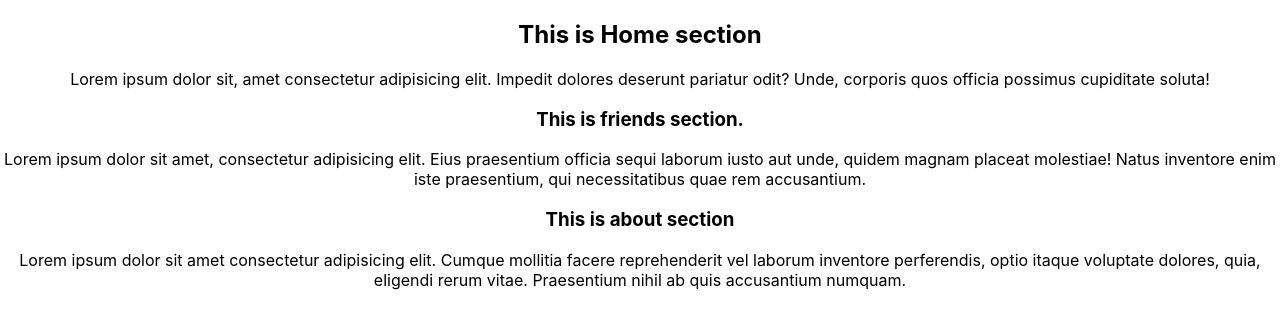
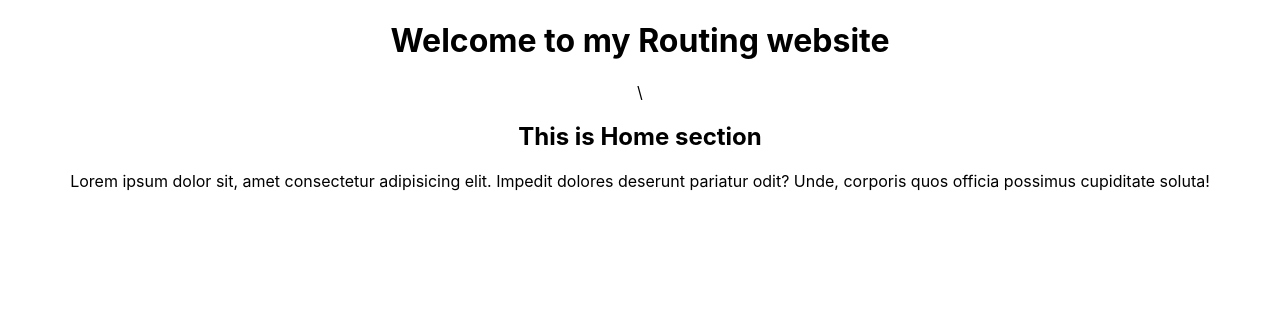
Before and after one commit to sayemhossain/react-router-practice, a React (Create React App) app: page / in a window 1280 px wide. Shown: the top 328 px of the page. Built offline with nearby package versions, Linux system fonts and the light colour scheme.

Commit message:
new code

```diff
--- a/src/App.js
+++ b/src/App.js
@@ -1,3 +1,4 @@
+import { Route, Routes } from "react-router-dom";
 import "./App.css";
 import About from "./components/About/About";
 import Friends from "./components/Friends/Friends";
@@ -6,9 +7,12 @@ import Home from "./components/Home/Home";
 function App() {
   return (
     <div className="App">
-      <Home></Home>
-      <Friends></Friends>
-      <About></About>
+      <h1>Welcome to my Routing website</h1>\
+      <Routes>
+        <Route path="/" element={<Home></Home>}></Route>
+        <Route path="/friends" element={<Friends></Friends>}></Route>
+        <Route path="/about" element={<About></About>}></Route>
+      </Routes>
     </div>
   );
 }
```
